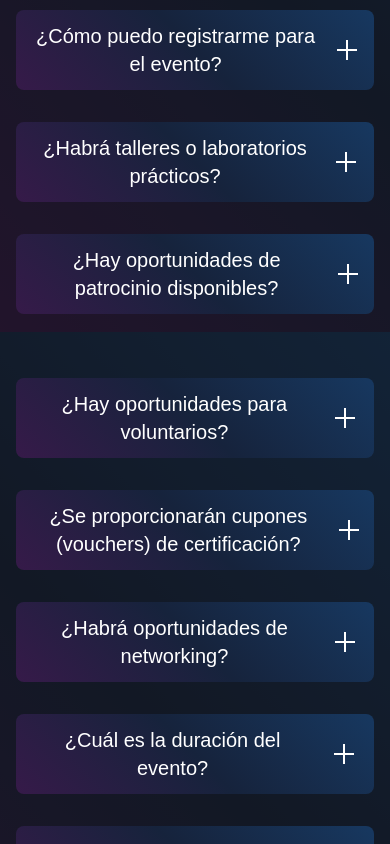
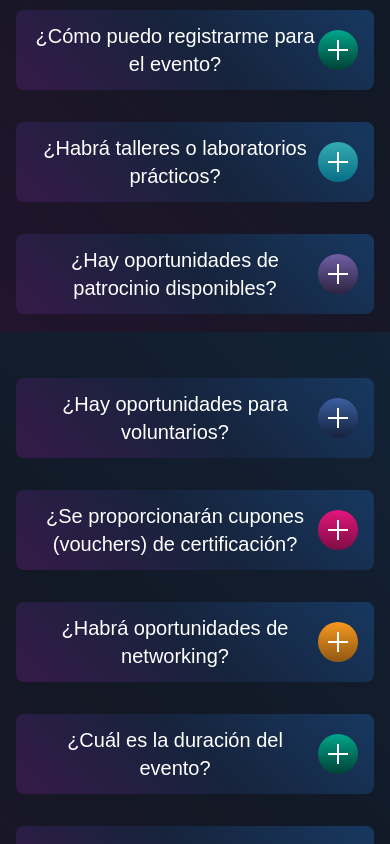
Before and after one commit to johnkleinad/community-day-web, a React (Vite) app: page / in a window 390 px wide. Shown: the part 6420-7264 px from the top of the page. Built offline with nearby package versions, Linux system fonts and the light colour scheme; a web font is replaced by a local one.

Commit message:
add colors & fixed code

```diff
--- a/src/components/Faq.jsx
+++ b/src/components/Faq.jsx
@@ -5,76 +5,28 @@ import BoxShadow from './BoxShadow';
 import faqs from '../assets/faqs.json';
 
 export default function Faq() {
-  // Dividimos las FAQs en dos columnas
   const mid = Math.ceil(faqs.length / 2);
-  const column1FAQs = faqs.slice(0, mid);
-  const column2FAQs = faqs.slice(mid);
-
-  // Estado global para controlar la pregunta abierta (solo una a la vez)
   const [openFAQ, setOpenFAQ] = useState(null);
-
-  const toggleFAQ = (globalIndex) => {
-    setOpenFAQ((prevIndex) => (prevIndex === globalIndex ? null : globalIndex));
-  };
-
-  return (
-    <div>
-      <BoxShadow>
-        <div className="flex flex-col gap-16 mx-auto container">
-          <Title span={'Consulta nuestras'} title={'Preguntas frecuentes'} />
-          <div className="flex flex-col md:flex-row gap-8">
-            {/* Columna 1 */}
-            <div className="w-full md:w-1/2">
-              {column1FAQs.map((faq, index) => (
-                <div key={index} className="px-4 mb-8">
+  const gradients = [
+    'from-pink-cd-100 to-pink-cd-200',
+    'from-orange-cd-100 to-orange-cd-200',
+    'from-green-cd-100 to-green-cd-200',
+    'from-cyan-cd-100 to-cyan-cd-200',
+    'from-purple-cd-100 to-purple-cd-200',
+    'from-blue-cd-100 to-blue-cd-200'
+  ];
+  const toggleFAQ = i => setOpenFAQ(prev => (prev === i ? null : i));
+  const renderFAQ = (faq, idx) => (
+    <div key={idx} className="px-4 mb-8">
       <div className="faq-card">
         <div className="main-gradient rounded-lg">
-                      <button
-                        onClick={() => toggleFAQ(index)}
-                        className="flex justify-between gap-4 items-center h-20 w-full cursor-pointer p-4"
-                      >
+          <button onClick={() => toggleFAQ(idx)} className="flex justify-between items-center h-20 w-full cursor-pointer p-4">
             <h3 className="text-xl">{faq.question}</h3>
-                        <div className={`toggle-cross ${openFAQ === index ? 'is-active' : ''}`} />
+            <div className={`toggle-cross rounded-full bg-gradient-to-b ${gradients[idx % gradients.length]} p-5 ${openFAQ === idx ? 'is-active' : ''}`} />
           </button>
         </div>
         <AnimatePresence>
-                      {openFAQ === index && (
-                        <motion.div
-                          initial={{ opacity: 0, height: 0 }}
-                          animate={{ opacity: 1, height: 'auto' }}
-                          exit={{ opacity: 0, height: 0 }}
-                          transition={{ duration: 0.3 }}
-                          className="overflow-hidden"
-                        >
-                          <div className="p-4 bg-blue-cd-200 rounded-b-lg">
-                            <p className="font-light">{faq.answer}</p>
-                          </div>
-                        </motion.div>
-                      )}
-                    </AnimatePresence>
-                  </div>
-                </div>
-              ))}
-            </div>
-            {/* Columna 2 */}
-            <div className="w-full md:w-1/2">
-              {column2FAQs.map((faq, index) => {
-                // Calculate the global index for FAQs in column 2
-                const globalIndex = mid + index;
-                return (
-                  <div key={index} className="px-4 mb-8">
-                    <div className="faq-card">
-                      <div className="main-gradient rounded-lg">
-                        <button
-                          onClick={() => toggleFAQ(globalIndex)}
-                          className="flex justify-between gap-4 items-center h-20 w-full cursor-pointer p-4"
-                        >
-                          <h3 className="text-xl">{faq.question}</h3>
-                          <div className={`toggle-cross ${openFAQ === globalIndex ? 'is-active' : ''}`} />
-                        </button>
-                      </div>
-                      <AnimatePresence>
-                        {openFAQ === globalIndex && (
+          {openFAQ === idx && (
             <motion.div
               initial={{ opacity: 0, height: 0 }}
               animate={{ opacity: 1, height: 'auto' }}
@@ -91,8 +43,14 @@ export default function Faq() {
       </div>
     </div>
   );
-              })}
-            </div>
+  return (
+    <div>
+      <BoxShadow>
+        <div className="flex flex-col gap-16 mx-auto container min-h-[850px]">
+          <Title span="Consulta nuestras" title="Preguntas frecuentes" />
+          <div className="flex flex-col md:flex-row gap-8">
+            <div className="w-full md:w-1/2">{faqs.slice(0, mid).map((f, i) => renderFAQ(f, i))}</div>
+            <div className="w-full md:w-1/2">{faqs.slice(mid).map((f, i) => renderFAQ(f, i + mid))}</div>
           </div>
         </div>
       </BoxShadow>
```
Lines whose indentation alone changed are shown as unchanged.
